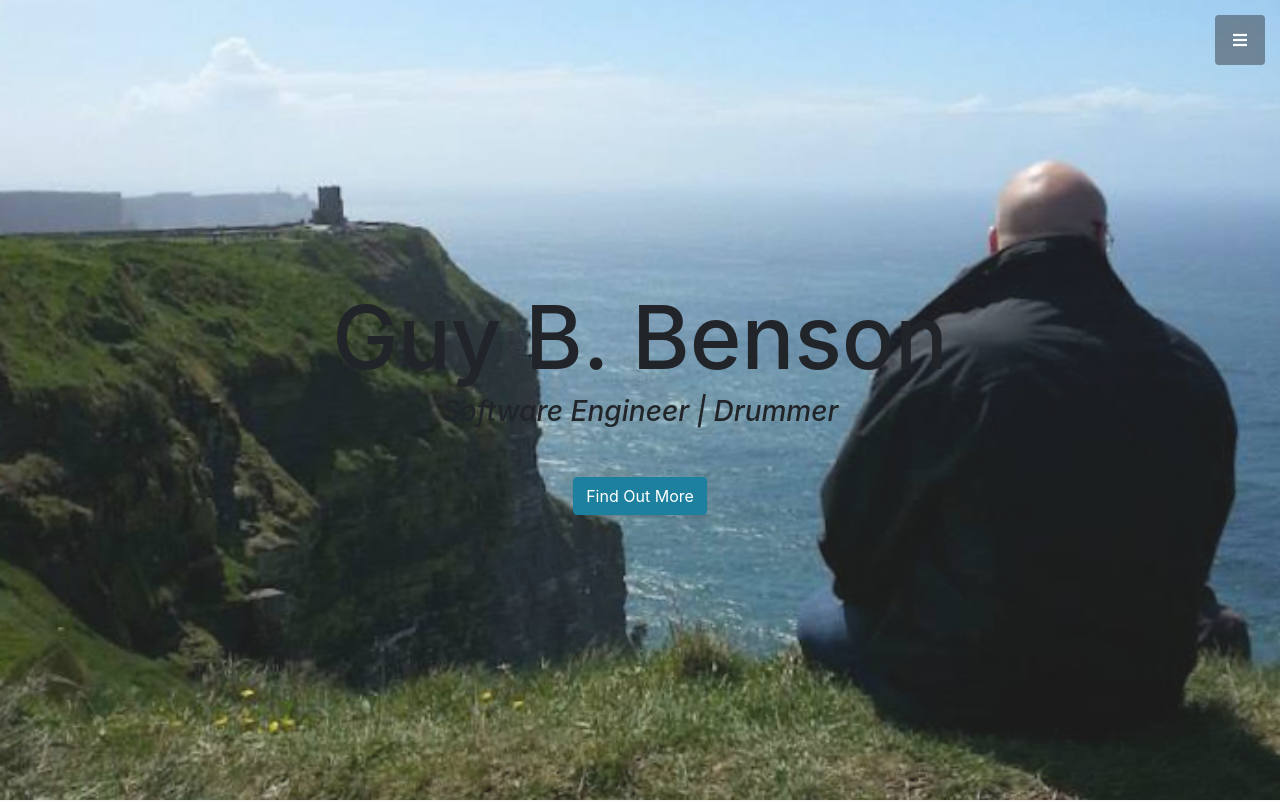
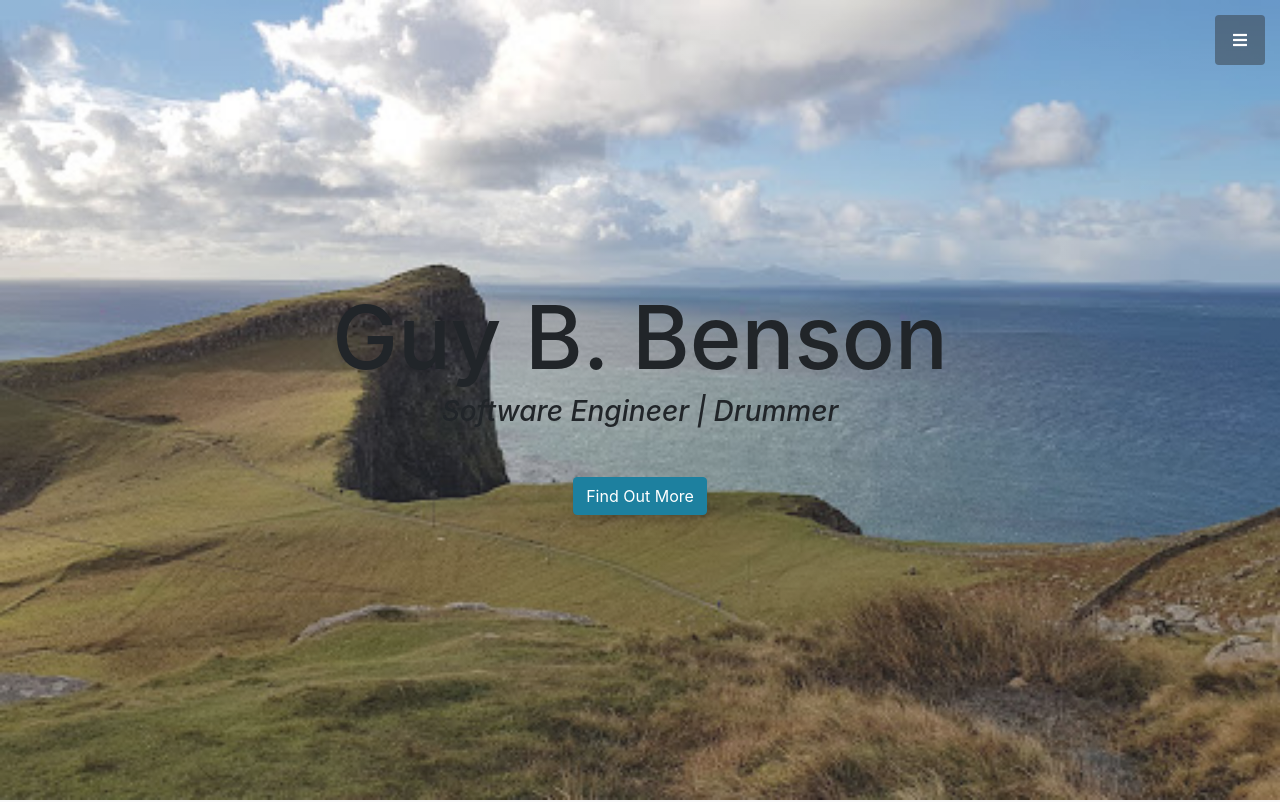
Before and after one commit to gbbenson68/gbbenson68.github.io, a website with bundled scripts: page index.html in a window 1280 px wide. Shown: the top 802 px of the page. Built offline with nearby package versions, Linux system fonts and the light colour scheme.

Commit message:
Update picture

```diff
--- a/scss/_masthead.scss
+++ b/scss/_masthead.scss
@@ -6,7 +6,7 @@
   height: auto;
   padding-top: 8rem;
   padding-bottom: 8rem;
-  background: linear-gradient(90deg, fade-out($white, 0.9) 0%, fade-out($white, 0.9) 100%), url('../img/me-ireland.jpg');
+  background: linear-gradient(90deg, fade-out($white, 0.9) 0%, fade-out($white, 0.9) 100%), url('../img/Scotland1.jpg');
   background-position: center center;
   background-repeat: no-repeat;
   background-size: cover;
```
Also changed, not shown: css/stylish-portfolio.css, css/stylish-portfolio.min.css, img/Scotland1.jpg (added).
